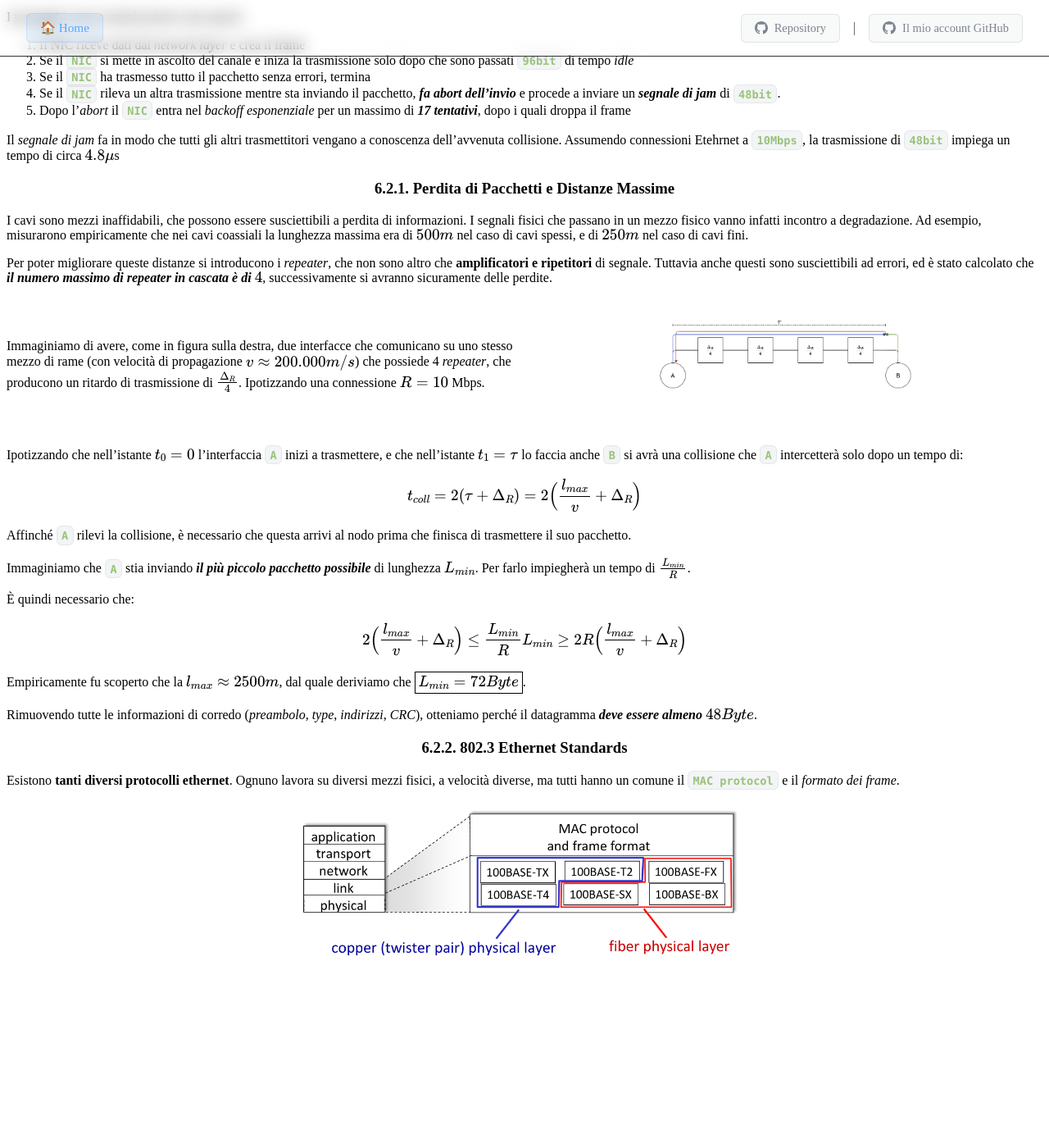
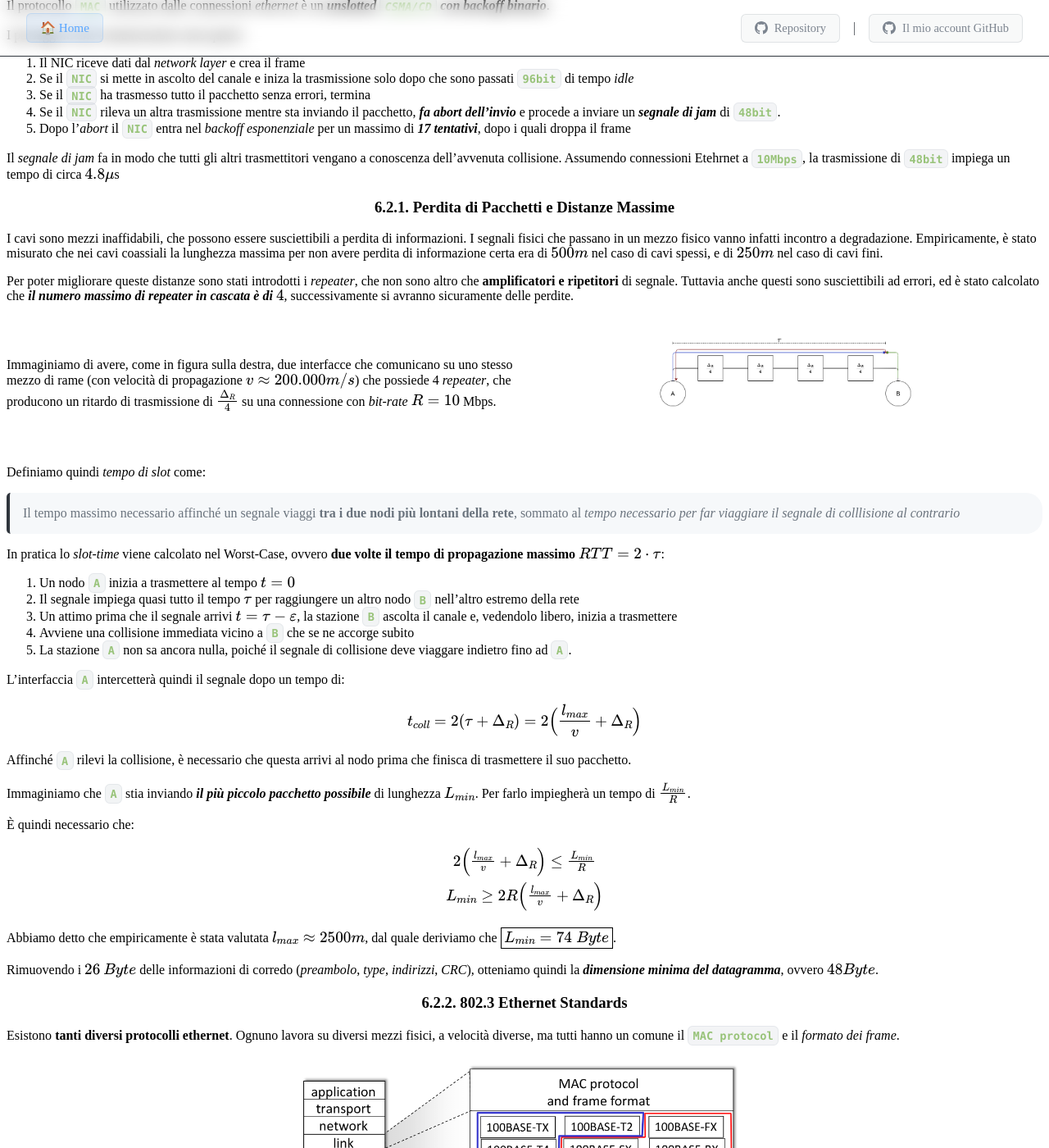
Before and after one commit to Gabriele-D-Cambria/Appunti-Reti-Informatiche-2025-2026, a Jekyll site: the page built from Reti a Connessione Diretta.md, in a window 1280 px wide and 1400 px high, scrolled down 20686 px. Shown: the whole window at 82% size. Built offline with Jekyll 4.4.1, drawn with Linux system fonts in a browser that asks for light colours; nearby versions of some CDN libraries; our own code applies the rules of GitHub Pages for plain Markdown files; before the commit the page ends 21912 px from its top, so only the background shows below that; some of the changed text lies outside the part shown.

Commit message:
Corretta la grammatica e la sintassi del file `Reti a Connessione Diretta`. Piccole correzioni ad altri file

```diff
--- a/Reti a Connessione Diretta.md
+++ b/Reti a Connessione Diretta.md
@@ -694,13 +694,11 @@ Sulla destra possiamo vederre un esempio di ciò.
 <div class="">
 
 Questa versione però non performa _collision detection_, infatti sia $B$ che $D$ continuano a trasmettere i loro _frame_ anche se sanno che c'è stata una collisione.
-Il protocollo `CSMA/CD` sancisce che le comunicazioni siano terminate nel momento in cui si rileva una collisione.
-
-Il grafico sopra diventa quindi quello sulla destra.
+Il protocollo `CSMA/CD` sancisce che le comunicazioni siano terminate nel momento in cui si rileva una collisione, come raffigurato sulla destra.
 
 In questo modo riusciamo a **_diminuire il tempo perso per via delle collisioni_**.
 
-Il segnale inviato durante le collisioni si chiama **_segnale di `JAM`_**. Questo server per rafforzare la collisione e renderne più semplice per gli altri nodi l'individuazione
+Il segnale inviato durante le collisioni si chiama **_segnale di `JAM`_**. Questo è utilizzato per rafforzare la collisione e rendernme più semplice l'identificazione agli altri nodi.
 
 </div>
 <div class="">
@@ -716,8 +714,9 @@ Prima di analizzare il protocollo `CSMA/CD` riassiumiamo le operazioni che abbia
 3. Mentre sta trasmettendo, il **NIC** **_monitora la potenza energetica in entrata_** . Se è <u>significativamente</u> diversa da quella da lui trasmessa, significa che **_ci sono segnali provenienti da altri adattatori_** che comunicano sul canale _broadcast_
 4. Se il **NIC** ha trasmesso l'intero frame senza interruzioni, termina. Altrimenti esegue un _abort_ della trasmissione
 5. Dopo l'_abort_, il **NIC** **_attende un tempo casuale e riparte dal punto 2_**, entrando nel **_binary (exponential) backoff_**
-	- Dopo la $m$-esima collisione, il `NIC` genera un valore $K \in {0, 1, 2, 3, ..., 2^m-1}$ e attende $K \cdot 51,2$ $\mu s$
+	- Dopo la $m$-esima collisione, il `NIC` genera un valore $K \in \Set{0, 1, 2, 3, ..., 2^m-1}$ e attende $K \cdot 51.2$ $\mu s$
 
+La dimostrazione sul perché si prende come unità di tempo $51.2$ $\mu s$ [leggere il prossimo capitolo](#621-perdita-di-pacchetti-e-distanze-massime).
 
 Questo metodo soddisfa i desideri del `MAC` ideale:
 1. **SÌ**: Se un nodo deve trasmettere e il canale è libero, comunica al massimo della banda
@@ -811,15 +812,15 @@ Gli indirizzi `MAC` (o indirizzo fisico) **sono diversi** dagli indirizzi `IP`,
 <img class="" src="./images/drn/mac-vs-ip-example.png">
 
 
-Esiste inolte un **_indirizzo di broadcast_** nel quale tutte le interfacce si identificano. L'indirizzo è il seguente `FF-FF-FF-FF-FF-FF`.
+Per permettere comunque la comunicazione broadcast esiste un indirizzo speciale, detto **_indirizzo di broadcast_**, nel quale tutte le interfacce si identificano. L'indirizzo è il seguente: `FF-FF-FF-FF-FF-FF`.
 
 ## 6.2. Ethernet
 
 È la tecnologia più popolare che implementa le **reti locali cablate**.
 
-La topologia tipica di questa tecnologia si è evoluta nel tempo. Negli anni '90 il collegamento più popolare era quello attraverso un **cavo coassiale** che si comportava da _bus_, generando un unico grande dominio per le collisioni.
+La topologia tipica di questa tecnologia si è evoluta nel tempo. Negli anni '90 il collegamento più popolare era quello attraverso un **cavo coassiale** che si comportava da _bus_, generando un unico grande dominio nel quale potevano avvenire collisioni.
 
-Oggi la topologia più comune è quella _a stella_, dove l'_hub_ viene identificato da uno **_switch_**. Questo _switch_ opera a livello 2 e, oltre a rigenerare i segnali come un comune _hub_, gestisce i _frame_ ridirezionandoli opportunamente solo ai nodi coinvolti. In questo modo è come se ogni connessione viaggiasse su un protocollo ethernet separato.
+Oggi la topologia più comune è quella _a stella_ con un nodo centrale detto _hub_, identificato da uno **_switch_**. Questo _switch_ opera a livello 2 e, oltre a rigenerare i segnali come un comune _hub_, gestisce i _frame_ ridirezionandoli opportunamente solo ai nodi coinvolti. In questo modo è come se ogni connessione viaggiasse su un protocollo ethernet separato.
 
 La tecnologia ethernet incapsula il datagramma `IP` in quello che chiamiamo **_Ethernet frame_**
 
@@ -827,16 +828,16 @@ La tecnologia ethernet incapsula il datagramma `IP` in quello che chiamiamo **_E
 
 Dove:
 - **Preambolo**: è utilizzato per _sincronizzare i clock del sender e del receiver_. È composto da `7 Bytes` di `10101010` seguiti da `1 byte` di `10101011`.
-- **Indirizzo**: sono `6 Byte` utilizzati per conservare gli indirizzi `MAC`:
-  - **Indirizzo Sorgnete**: indica il `MAC` del nodo che ha trasmesso il _frame_
-  - **Indirizzo Destinatario**: può indicare il `MAC` di un destinatario o un indirizzo speciale che indica la comunicazione _broadcast_. Se un pacchetto possiede un _dest. addr._ diverso dal proprio o dal _broadcast_, il nodo lo scarta e smette di stare in ascolto sul resto dei bit che stanno venendo trasmessi.
+- **Indirizzo**: sono due sequenze da `6 Byte` utilizzati per conservare gli indirizzi `MAC`:
+  - **Indirizzo Sorgente**: contiene il `MAC` del nodo che ha trasmesso il _frame_
+  - **Indirizzo Destinatario**: contiene il `MAC` del destinatario nella stesse rete (o l'indirizzo di broadcast). Quando un nodo riceve un pacchetto, se il proprio `MAC` è diverso da quello qui contenuto (sempre che non sia il _broadcast_) procede a **scartarlo** e smette di stare in ascolto sul resto dei bit che stanno venendo trasmessi.
 - **Type**: indica il protocollo di livello superiore utilizzato (`IP`, `Novell IPX`, `AppleTalk`, ...) su `2Byte`
 - **Bit di controllo** `CRC`: permettono la error-detection su `4Byte`
 - **Data(payload)**:  ha una dimensione minima di `48Byte` e una dimensione massima di `1500Byte`. Per sapere il perché della dimensione minima guardare il [capitolo successivo](#621-dinamica-delle-collissioni)
 
-Le connessioni _ethernet_ sono:
+Il protocollo _ethernet_ è:
 - **Senza connessioni**: non è infatti introdotto nessun _handshake_ tra l'invio e il ricevimento di informazioni tra `NIC`
-- **Inaffidabili**: chi riceve un pacchetto **non invia alcun messaggio di `ACK`**. I dati che possono andare persi per via di errori di comunicazione vengono recuperati **_solo se un livello superiore li vuole utilizzare_**, altrimenti rimangono perduti.
+- **Inaffidabile**: chi riceve un pacchetto **non invia alcun messaggio di `ACK`**. I dati che possono andare persi per via di errori di comunicazione vengono recuperati **_solo se un livello superiore li vuole utilizzare e richiede esplicitamente il reinvio_**, altrimenti rimangono perduti.
 
 Il protocollo `MAC` utilizzato dalle connessioni _ethernet_ è un **_unslotted `CSMA/CD` con backoff binario_**.
 
@@ -852,14 +853,14 @@ Assumendo connessioni Etehrnet a `10Mbps`, la trasmissione di `48bit` impiega un
 
 ### 6.2.1. Perdita di Pacchetti e Distanze Massime
 
-I cavi sono mezzi inaffidabili, che possono essere susciettibili a perdita di informazioni. I segnali fisici che passano in un mezzo fisico vanno infatti incontro a degradazione. Ad esempio, misurarono empiricamente che nei cavi coassiali la lunghezza massima era di $500m$ nel caso di cavi spessi, e di $250m$ nel caso di cavi fini.
+I cavi sono mezzi inaffidabili, che possono essere susciettibili a perdita di informazioni. I segnali fisici che passano in un mezzo fisico vanno infatti incontro a degradazione. Empiricamente, è stato misurato che nei cavi coassiali la lunghezza massima per non avere perdita di informazione certa era di $500m$ nel caso di cavi spessi, e di $250m$ nel caso di cavi fini.
 
-Per poter migliorare queste distanze si introducono i _repeater_, che non sono altro che **amplificatori e ripetitori** di segnale. Tuttavia anche questi sono susciettibili ad errori, ed è stato calcolato che **_il numero massimo di repeater in cascata è di_** $4$, successivamente si avranno sicuramente delle perdite.
+Per poter migliorare queste distanze sono stati introdotti i _repeater_, che non sono altro che **amplificatori e ripetitori** di segnale. Tuttavia anche questi sono susciettibili ad errori, ed è stato calcolato che **_il numero massimo di repeater in cascata è di_** $4$, successivamente si avranno sicuramente delle perdite.
 
 <div class="grid2">
 <div class="">
 
-Immaginiamo di avere, come in figura sulla destra, due interfacce che comunicano su uno stesso mezzo di rame (con velocità di propagazione $v \approx 200.000 m/s$) che possiede 4 _repeater_, che producono un ritardo di trasmissione di $\frac{\Delta_R}{4}$. Ipotizzando una connessione $R = 10$ Mbps.
+Immaginiamo di avere, come in figura sulla destra, due interfacce che comunicano su uno stesso mezzo di rame (con velocità di propagazione $v \approx 200.000 m/s$) che possiede 4 _repeater_, che producono un ritardo di trasmissione di $\frac{\Delta_R}{4}$ su una connessione con _bit-rate_ $R = 10$ Mbps.
 
 </div>
 <div class="">
@@ -867,7 +868,18 @@ Immaginiamo di avere, come in figura sulla destra, due interfacce che comunicano
 </div>
 </div>
 
-Ipotizzando che nell'istante $t_0 = 0$ l'interfaccia `A` inizi a trasmettere, e che nell'istante $t_1 = \tau$ lo faccia anche `B` si avrà una collisione che `A` intercetterà solo dopo un tempo di:
+
+Definiamo quindi _tempo di slot_ come:
+> Il tempo massimo necessario affinché un segnale viaggi **tra i due nodi più lontani della rete**, sommato al _tempo necessario per far viaggiare il segnale di colllisione al contrario_
+
+In pratica lo _slot-time_ viene calcolato nel Worst-Case, ovvero **due volte il tempo di propagazione massimo** $RTT = 2 \cdot \tau$:
+1. Un nodo `A` inizia a trasmettere al tempo $t = 0$
+2. Il segnale impiega quasi tutto il tempo $\tau$ per raggiungere un altro nodo `B` nell'altro estremo della rete
+3. Un attimo prima che il segnale arrivi $t = \tau - \varepsilon$, la stazione `B` ascolta il canale e, vedendolo libero, inizia a trasmettere
+4. Avviene una collisione immediata vicino a `B` che se ne accorge subito
+5. La stazione `A` non sa ancora nulla, poiché il segnale di collisione deve viaggare indietro fino ad `A`.
+
+L'interfaccia `A` intercetterà quindi il segnale dopo un tempo di:
 $$
 	t_{coll} = 2(\tau + \Delta_R) = 2\Bigl(\frac{l_{max}}{v} + \Delta_R\Bigr)
 $$
@@ -878,14 +890,15 @@ Immaginiamo che `A` stia inviando **_il più piccolo pacchetto possibile_** di l
 
 È quindi necessario che:
 $$
+\begin{matrix}
 	2\Bigl(\frac{l_{max}}{v} + \Delta_R\Bigr) \le \frac{L_{min}}{R} \\
 	L_{min} \ge 2R\Bigl(\frac{l_{max}}{v} + \Delta_R\Bigr)
+\end{matrix}
 $$
 
-Empiricamente fu scoperto che la $l_{max} \approx 2500m$, dal quale deriviamo che $\boxed{L_{min} = 72 Byte}$.
+Abbiamo detto che empiricamente è stata valutata $l_{max} \approx 2500m$, dal quale deriviamo che $\boxed{L_{min} = 74\; Byte}$.
 
-Rimuovendo tutte le informazioni di corredo (_preambolo_, _type_, _indirizzi_, _CRC_), otteniamo perché il datagramma **_deve essere almeno_** $48 Byte$.
-
+Rimuovendo i $26$ $Byte$ delle informazioni di corredo (_preambolo_, _type_, _indirizzi_, _CRC_), otteniamo quindi la _**dimensione minima del datagramma**_, ovvero $48 Byte$.
 
 ### 6.2.2. 802.3 Ethernet Standards
 
```
Also changed, not shown: other parts of Reti a Connessione Diretta.md (+5 -3 lines), laboratorio/Configurazione delle Reti.md (+1 -1 lines), laboratorio/Firewall.md (+2 -2 lines).
